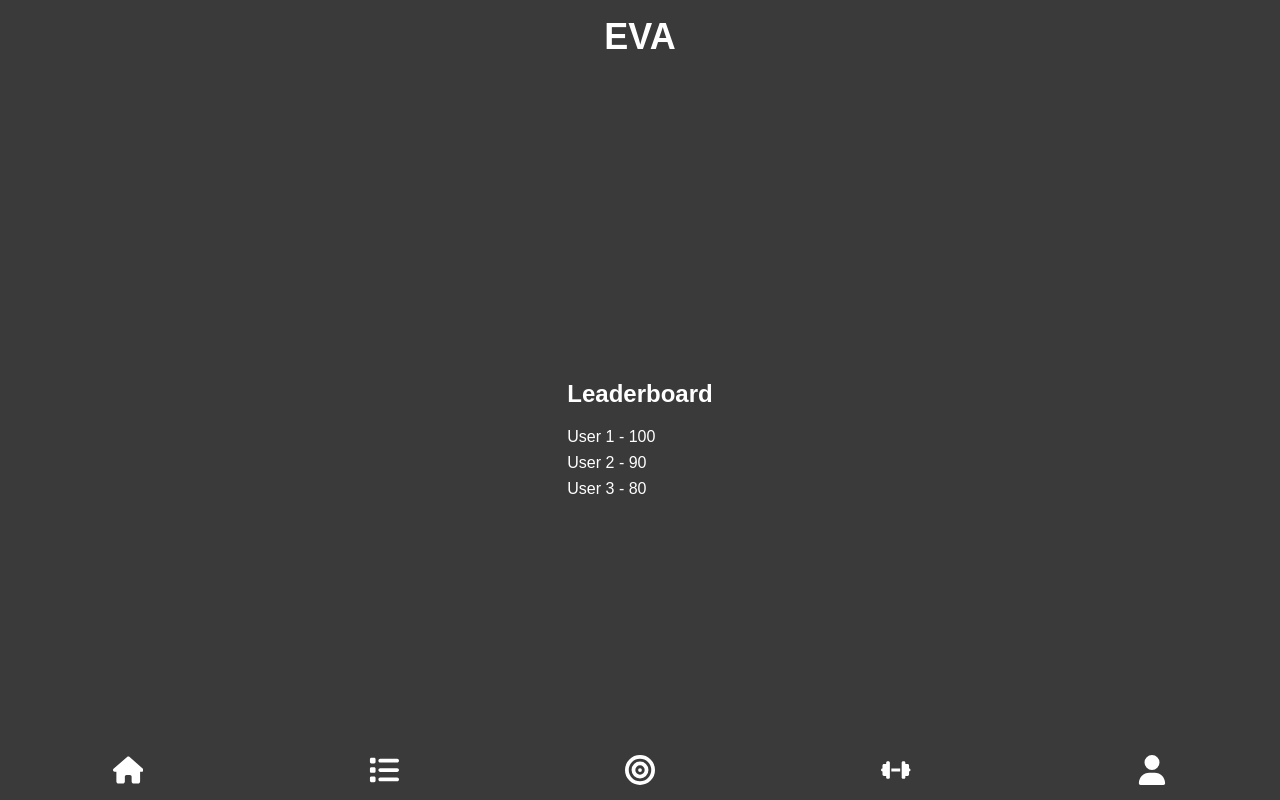
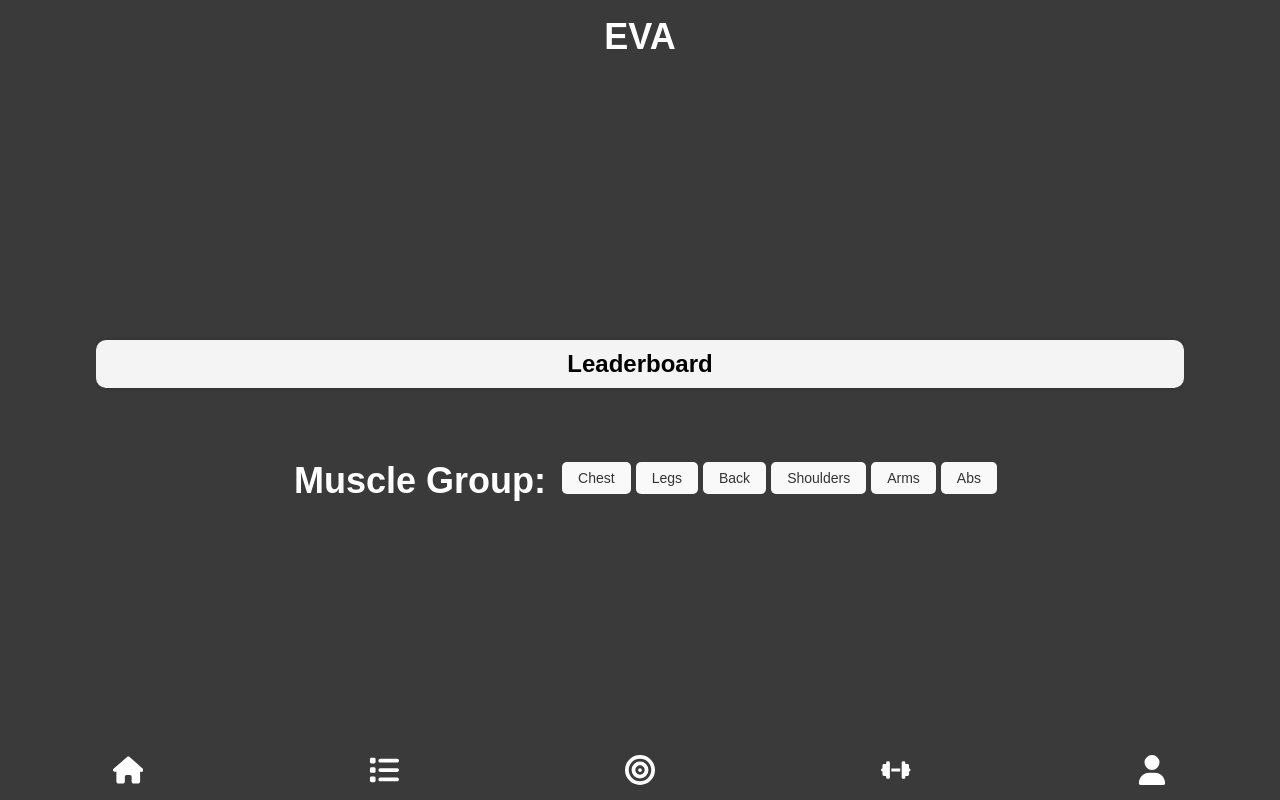
Before and after one commit to sck-david/eva_01, a React (Create React App) app in the folder eva_001/: page / in a window 1280 px wide. Both pictures are taken after a click on the element 384 px from the left and 772 px from the top of the page. Built offline with nearby package versions, Linux system fonts and the light colour scheme.

Commit message:
michis changes

```diff
--- a/eva_001/src/Leaderboard.css
+++ b/eva_001/src/Leaderboard.css
@@ -1,12 +1,119 @@
+/* Set styles for the leaderboard container */
 .leaderboard-container {
-    color: #FFFFFF;
+    width: 85%;
+    height: calc(100% - 150px); /* Leave room for the heading and footer */
+    overflow-y: auto;
+    margin: 0 auto;
+    text-align: center;
 }
 
-.leaderboard-list {
-    list-style-type: none;
-    padding: 0;
+/* Set styles for the leaderboard heading */
+.leaderboard-heading {
+    background-color: #f4f4f4;
+    color: black;
+    padding: 10px;
+    border-radius: 10px;
+    box-shadow: 0px 0px 5px rgba(0, 0, 0, 0.2);
 }
 
-    .leaderboard-list li {
-        margin-bottom: 8px;
+.leaderboard-item {
+    width: 45%;
+    margin: 0 auto;
+    text-align: left;
+}
+
+/* Set styles for the button container */
+.button-container {
+    display: flex;
+    flex-wrap: wrap;
+    justify-content: center;
+    align-items: center;
+    margin-top: 20px;
+}
+
+/* Set styles for the button group */
+.button-group {
+    margin-right: 10px;
+    margin-bottom: 10px;
+}
+
+/* Set styles for the button group label */
+.button-group-label {
+    margin-bottom: 5px;
+    font-weight: bold;
+}
+
+/* Set styles for the buttons */
+.button {
+    padding: 8px 16px;
+    margin-right: 5px;
+    margin-bottom: 5px;
+    border: none;
+    border-radius: 5px;
+    background-color: #f9f9f9;
+    color: #333;
+    font-size: 14px;
+    cursor: pointer;
+    transition: background-color 0.3s ease;
+}
+
+    .button:hover {
+        background-color: #e0e0e0;
     }
+
+/* Set styles for the selected button */
+.selected {
+    background-color: #333;
+    color: #fff;
+}
+
+/* Set styles for the leaderboard list */
+.leaderboard-list {
+    list-style: none;
+    padding: 0;
+    margin: 0;
+    margin-top: 30px;
+    color: black;
+}
+
+/* Set styles for each leaderboard item */
+.leaderboard-item {
+    display: flex;
+    justify-content: space-between;
+    align-items: center;
+    background-color: #f9f9f9;
+    padding: 10px;
+    border-radius: 10px;
+    margin-bottom: 5px;
+}
+
+/* Set styles for the leaderboard name */
+.leaderboard-name {
+    font-size: 18px;
+    font-weight: bold;
+    flex: 1; /* use flexbox to center the name and score */
+}
+
+/* Set styles for the leaderboard score */
+.leaderboard-score {
+    font-size: 16px;
+    font-weight: bold;
+    color: #666;
+    margin-left: 10px; /* add a margin to separate the name and score */
+}
+
+/* Set styles for the leaderboard scrolling container */
+.leaderboard-scroll {
+    max-height: auto; /* leave space for navigation bar */
+    overflow-y: auto;
+}
+
+/* Set styles for the leaderboard scrollbar */
+::-webkit-scrollbar {
+    display: none;
+}
+
+/* Set styles for gap between leaderboard items */
+.leaderboard-list li:not(:last-child) {
+    margin-bottom: 20px;
+}
--- a/eva_001/src/Leaderboard.js
+++ b/eva_001/src/Leaderboard.js
@@ -1,23 +1,84 @@
-import React from 'react';
+import React, { useState } from 'react';
 import './Leaderboard.css';
 
 const Leaderboard = () => {
-    const data = [
-        { id: 1, name: 'User 1', score: 100 },
-        { id: 2, name: 'User 2', score: 90 },
-        { id: 3, name: 'User 3', score: 80 },
+    const [selectedMuscle, setSelectedMuscle] = useState(null);
+    const [selectedExercise, setSelectedExercise] = useState(null);
+
+    const exercises = [
+        { id: 1, name: 'Bench Press', muscle: 'Chest' },
+        { id: 2, name: 'Squat', muscle: 'Legs' },
+        { id: 3, name: 'Pull-ups', muscle: 'Back' },
+        { id: 4, name: 'Shoulder Press', muscle: 'Shoulders' },
+        { id: 5, name: 'Bicep Curls', muscle: 'Arms' },
+        { id: 6, name: 'Crunches', muscle: 'Abs' },
     ];
+
+    const muscleGroups = ['Chest', 'Legs', 'Back', 'Shoulders', 'Arms', 'Abs'];
+
+    const handleMuscleClick = (muscle) => {
+        setSelectedMuscle(muscle);
+        setSelectedExercise(null);
+    };
+
+    const handleExerciseClick = (exercise) => {
+        setSelectedExercise(exercise);
+    };
+
+    const filteredExercises = exercises.filter(
+        (exercise) => (!selectedMuscle || exercise.muscle === selectedMuscle)
+    );
 
     return (
         <div className="leaderboard-container">
-            <h2>Leaderboard</h2>
-            <ul className="leaderboard-list">
-                {data.map((item) => (
-                    <li key={item.id}>
-                        {item.name} - {item.score}
-                    </li>
+            <h2 className="leaderboard-heading">Leaderboard</h2>
+            <div className="button-container">
+                <h3 className="header">Muscle Group:</h3>
+                {muscleGroups.map((muscle) => (
+                    <button
+                        key={muscle}
+                        className={`button ${selectedMuscle === muscle ? 'selected' : ''}`}
+                        onClick={() => handleMuscleClick(muscle)}
+                    >
+                        {muscle}
+                    </button>
                 ))}
-            </ul>
+                {selectedMuscle && (
+                    <div>
+                        <h3 className="header">Exercises:</h3>
+                        {filteredExercises.map((exercise) => (
+                            <button
+                                key={exercise.id}
+                                className={`button ${selectedExercise === exercise ? 'selected' : ''}`}
+                                onClick={() => handleExerciseClick(exercise)}
+                            >
+                                {exercise.name}
+                            </button>
+                        ))}
+                    </div>
+                )}
+            </div>
+            {selectedExercise && (
+                <div className="leaderboard-scroll">
+                    <ul className="leaderboard-list">
+                        {/* Replace the dummy data with actual user scores */}
+                        <li className="leaderboard-item">
+                            <span className="leaderboard-name">User 1</span>
+                            <span className="leaderboard-score">100</span>
+                        </li>
+                        <li className="leaderboard-item">
+                            <span className="leaderboard-name">User 2</span>
+                            <span className="leaderboard-score">90</span>
+                        </li>
+                        <li className="leaderboard-item">
+                            <span className="leaderboard-name">User 3</span>
+                            <span className="leaderboard-score">80</span>
+                        </li>
+
+                        {/* Add more leaderboard items here */}
+                    </ul>
+                </div>
+            )}
         </div>
     );
 };
```
